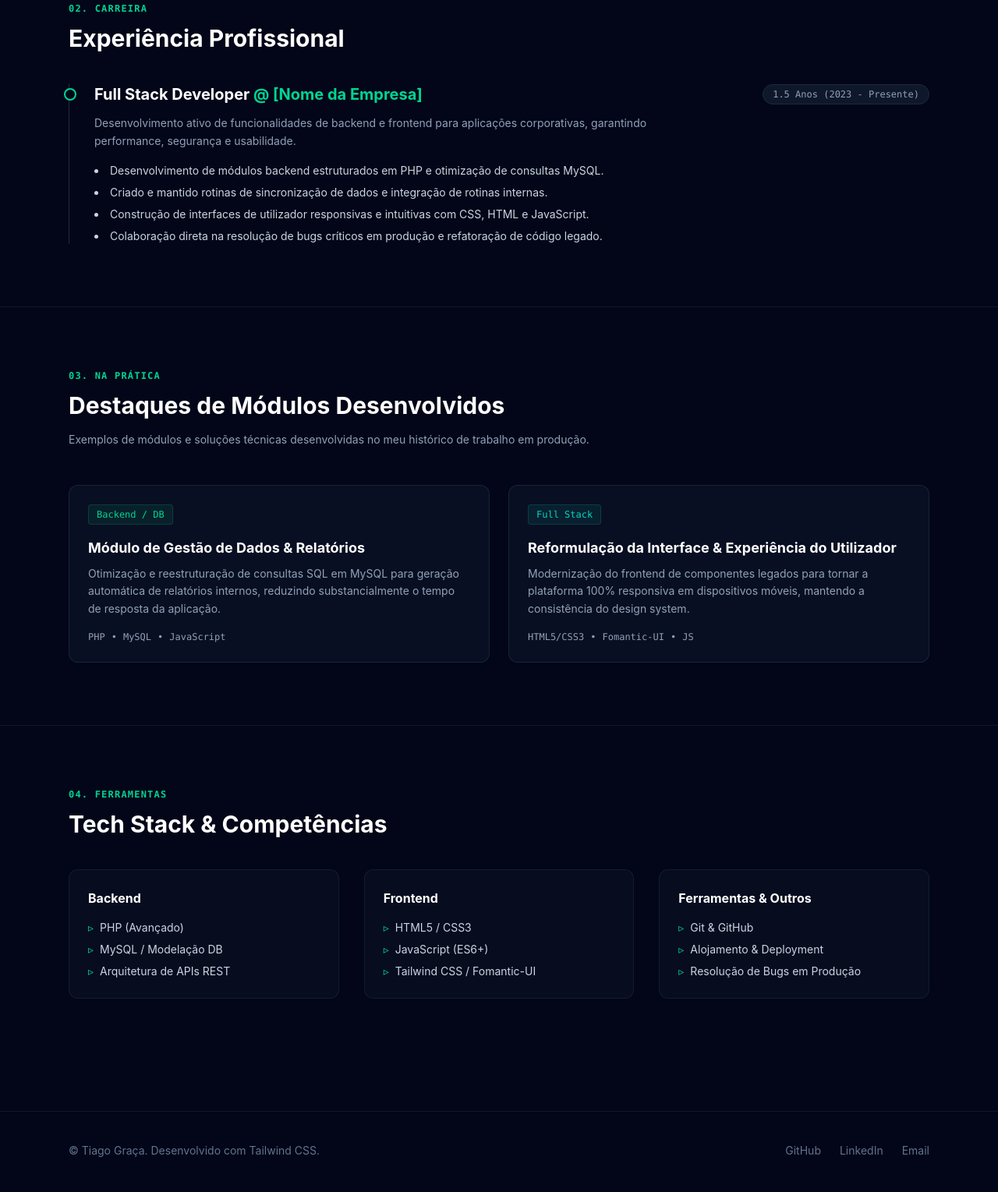
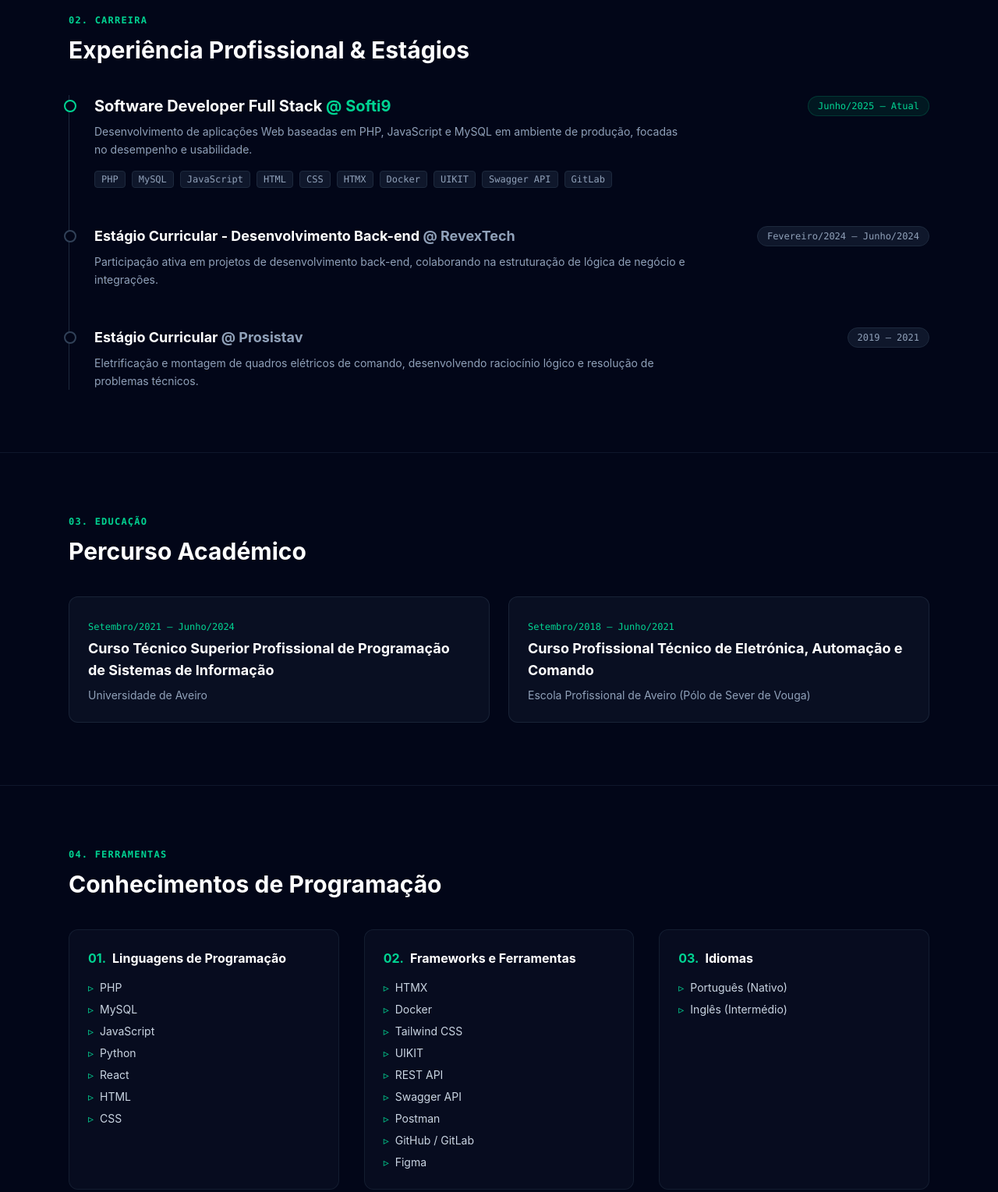
Before and after one commit to TiagoGraca03/digital_tiago, a website: page index.html in a window 1280 px wide. Shown: the part 1204-2733 px from the top of the page at 78% size. Drawn offline with Linux system fonts and the light colour scheme.

Commit message:
Refactor code structure for improved readability and maintainability. -Added a photo to CV -More detailed descriptions

```diff
--- a/index.html
+++ b/index.html
@@ -3,7 +3,7 @@
 <head>
   <meta charset="UTF-8">
   <meta name="viewport" content="width=device-width, initial-scale=1.0">
-  <title>Tiago Graça | Full Stack Developer</title>
+  <title>Tiago Graça | Software Developer</title>
   <link rel="stylesheet" href="dist/output.css">
 </head>
 <body class="bg-slate-950 text-slate-100 font-sans antialiased selection:bg-emerald-500 selection:text-slate-950">
@@ -12,19 +12,19 @@
   <header class="fixed top-0 left-0 right-0 z-50 bg-slate-950/80 backdrop-blur-md border-b border-slate-800/80">
     <div class="max-w-6xl mx-auto px-6 h-20 flex items-center justify-between">
       <a href="#" class="text-xl font-bold font-mono tracking-wider text-emerald-400 hover:text-emerald-300 transition-colors">
-        TG<span class="text-slate-500">.dev</span>
+        Tiago Graça
       </a>
 
       <nav class="hidden md:flex items-center gap-8 text-sm font-medium text-slate-300">
         <a href="#sobre" class="hover:text-emerald-400 transition-colors">Sobre</a>
         <a href="#experiencia" class="hover:text-emerald-400 transition-colors">Experiência</a>
-        <a href="#projetos" class="hover:text-emerald-400 transition-colors">Projetos Reais</a>
+        <a href="#formacao" class="hover:text-emerald-400 transition-colors">Formação</a>
         <a href="#skills" class="hover:text-emerald-400 transition-colors">Skills</a>
       </nav>
 
       <div class="flex items-center gap-4">
-        <a href="cv-tiago-graca.pdf" target="_blank" class="px-4 py-2 text-sm font-semibold text-slate-950 bg-emerald-400 hover:bg-emerald-300 rounded-lg transition-all shadow-md shadow-emerald-500/10">
-          Descarregar CV (PDF)
+        <a href="mailto:tiago.graca.dev@gmail.com" class="px-4 py-2 text-sm font-semibold text-slate-950 bg-emerald-400 hover:bg-emerald-300 rounded-lg transition-all shadow-md shadow-emerald-500/10">
+          Contactar
         </a>
       </div>
     </div>
@@ -32,44 +32,55 @@
 
   <main class="pt-20">
 
-    <!-- 2. HERO SECTION -->
+    <!-- 2. Hero -->
     <section class="min-h-[85vh] flex flex-col justify-center max-w-6xl mx-auto px-6 py-16">
-      <div class="max-w-3xl">
+      <div class="flex flex-col-reverse md:flex-row items-center justify-between gap-8 md:gap-12">
+
+        <!-- Conteúdo do Texto -->
+        <div class="flex-1 text-left">
           <div class="inline-flex items-center gap-2 px-3 py-1.5 rounded-full bg-emerald-500/10 border border-emerald-500/20 text-emerald-400 text-xs font-mono font-medium mb-6">
             <span class="w-2 h-2 rounded-full bg-emerald-400 animate-pulse"></span>
             Disponível para novos desafios
           </div>
 
           <h1 class="text-4xl sm:text-6xl font-extrabold tracking-tight text-white mb-6 leading-tight">
-          Olá, sou o Tiago Graça.<br />
+            Olá, sou o Tiago Graça<br />
             <span class="text-transparent bg-clip-text bg-gradient-to-r from-emerald-400 to-teal-200">
-            Full Stack Developer.
+              Software Developer
             </span>
           </h1>
 
-        <p class="text-lg sm:text-xl text-slate-400 leading-relaxed mb-8">
-          Com <strong class="text-slate-200">1 ano e meio de experiência</strong> no desenvolvimento e manutenção de aplicações web robustas em ambiente de produção. Especializado na construção de backends sólidos em <strong class="text-slate-200">PHP & MySQL</strong> e interfaces dinâmicas.
+          <p class="text-lg sm:text-xl text-slate-400 leading-relaxed mb-8 max-w-2xl">
+            Software Developer Full-Stack com experiência profissional em <strong class="text-slate-200">PHP, MySQL, JavaScript, HTML e CSS</strong>, além de formação técnica em programação de sistemas de informação. Motivado por desafios técnicos, procuro criar soluções web eficientes e continuar a crescer numa equipa focada em inovação.
           </p>
-
-        <!-- Tech Badges -->
-        <div class="flex flex-wrap gap-2 mb-10 font-mono text-xs">
-          <span class="px-3 py-1 rounded bg-slate-900 border border-slate-800 text-slate-300">PHP</span>
-          <span class="px-3 py-1 rounded bg-slate-900 border border-slate-800 text-slate-300">MySQL</span>
-          <span class="px-3 py-1 rounded bg-slate-900 border border-slate-800 text-slate-300">JavaScript</span>
-          <span class="px-3 py-1 rounded bg-slate-900 border border-slate-800 text-slate-300">HTML5 / CSS3</span>
-          <span class="px-3 py-1 rounded bg-slate-900 border border-slate-800 text-slate-300">Tailwind CSS</span>
-          <span class="px-3 py-1 rounded bg-slate-900 border border-slate-800 text-slate-300">UIKIT</span>
-          <span class="px-3 py-1 rounded bg-slate-900 border border-slate-800 text-slate-300">HTMX</span>
-        </div>
 
           <div class="flex flex-wrap items-center gap-4">
             <a href="#experiencia" class="px-6 py-3 bg-emerald-400 text-slate-950 font-semibold rounded-lg hover:bg-emerald-300 transition-all">
               Ver Percurso Profissional
             </a>
-          <a href="mailto:teu-email@exemplo.com" class="px-6 py-3 border border-slate-800 text-slate-300 font-semibold rounded-lg hover:bg-slate-900 hover:text-white transition-all">
-            Entrar em Contacto
+            <a href="mailto:tiago.graca.dev@gmail.com" class="px-6 py-3 border border-slate-800 text-slate-300 font-semibold rounded-lg hover:bg-slate-900 hover:text-white transition-all">
+              tiago.graca.dev@gmail.com
             </a>
           </div>
+        </div>
+
+        <!-- Foto de Perfil (Tamanho Médio/Equilibrado & Centrada Verticalmente) -->
+        <div class="flex-shrink-0 self-center">
+          <div class="relative group w-60 h-60 sm:w-78 sm:h-78">
+            <!-- Efeito de brilho circular -->
+            <div class="absolute -inset-1 rounded-full bg-gradient-to-r from-emerald-500 to-teal-500 opacity-40 blur"></div>
+
+            <!-- Moldura Círculo -->
+            <div class="relative w-full h-full rounded-full overflow-hidden border-2 border-emerald-400 bg-slate-900 shadow-xl shadow-emerald-500/10">
+              <img
+                src="img/perfil.png"
+                alt="Tiago Graça"
+                class="w-full h-full object-cover transition-all duration-300"
+              />
+            </div>
+          </div>
+        </div>
+
       </div>
     </section>
 
@@ -80,148 +91,192 @@
           01. Perfil
         </h2>
         <h3 class="text-2xl sm:text-3xl font-bold text-white mb-6">
-          Resolver problemas com código limpo e eficiente.
+          Foco em eficiência, qualidade de código e evolução contínua.
         </h3>
-        <p class="text-slate-400 leading-relaxed max-w-3xl text-base sm:text-lg">
-          Ao longo do meu percurso, trabalhei no ciclo completo de desenvolvimento de software: desde a modelação e otimização de bases de dados MySQL até à implementação de APIs e interfaces responsivas. Sou focado em autonomia, capacidade de aprendizagem rápida e na entrega de valor real para a empresa.
+        <p class="text-slate-400 leading-relaxed max-w-3xl text-base sm:text-lg mb-6">
+          Com base em Aveiro, combino formação académica sólida em Programação de Sistemas de Informação pela Universidade de Aveiro com experiência prática no desenvolvimento de aplicações web empresariais.
         </p>
+        <div class="flex flex-wrap gap-6 text-sm font-mono text-slate-300">
+          <div><span class="text-emerald-400">Localização:</span> Aveiro, Portugal</div>
+          <div><span class="text-emerald-400">Telefone:</span> (+351) 964 731 191</div>
+          <div><span class="text-emerald-400">Idiomas:</span> Português (Nativo), Inglês (Intermédio)</div>
+        </div>
       </div>
     </section>
 
-    <!-- 4. EXPERIÊNCIA PROFISSIONAL -->
+    <!-- 4. EXPERIÊNCIA PROFISSIONAL E ESTÁGIOS -->
     <section id="experiencia" class="py-20 border-t border-slate-900">
       <div class="max-w-6xl mx-auto px-6">
         <h2 class="text-xs font-mono font-semibold tracking-widest text-emerald-400 uppercase mb-3">
           02. Carreira
         </h2>
         <h3 class="text-2xl sm:text-3xl font-bold text-white mb-10">
-          Experiência Profissional
+          Experiência Profissional & Estágios
         </h3>
 
-        <!-- Card de Experiência -->
         <div class="relative pl-6 sm:pl-8 border-l border-slate-800 space-y-12">
 
+          <!-- Softi9 -->
           <div class="relative group">
-            <!-- Ponto na linha temporal -->
             <div class="absolute -left-[31px] sm:-left-[39px] top-1.5 w-4 h-4 rounded-full bg-slate-950 border-2 border-emerald-400 group-hover:scale-125 transition-transform"></div>
 
-            <div class="flex flex-col sm:flex-row sm:items-center justify-between gap-1 mb-3">
+            <div class="flex flex-col sm:flex-row sm:items-center justify-between gap-1 mb-2">
               <h4 class="text-xl font-bold text-white">
-                Full Stack Developer <span class="text-emerald-400">@ [Nome da Empresa]</span>
+                Software Developer Full Stack <span class="text-emerald-400">@ Softi9</span>
               </h4>
-              <span class="font-mono text-xs text-slate-400 bg-slate-900 px-3 py-1 rounded-full border border-slate-800 w-fit">
-                1.5 Anos (2023 - Presente)
+              <span class="font-mono text-xs text-emerald-400 bg-emerald-500/10 px-3 py-1 rounded-full border border-emerald-500/20 w-fit">
+                Junho/2025 – Atual
               </span>
             </div>
 
             <p class="text-slate-400 text-sm mb-4 leading-relaxed max-w-3xl">
-              Desenvolvimento ativo de funcionalidades de backend e frontend para aplicações corporativas, garantindo performance, segurança e usabilidade.
+              Desenvolvimento de aplicações Web baseadas em PHP, JavaScript e MySQL em ambiente de produção, focadas no desempenho e usabilidade.
             </p>
+            <div class="flex flex-wrap gap-2 text-xs font-mono text-slate-400">
+              <span class="px-2 py-0.5 rounded bg-slate-900 border border-slate-800">PHP</span>
+              <span class="px-2 py-0.5 rounded bg-slate-900 border border-slate-800">MySQL</span>
+              <span class="px-2 py-0.5 rounded bg-slate-900 border border-slate-800">JavaScript</span>
+              <span class="px-2 py-0.5 rounded bg-slate-900 border border-slate-800">HTML</span>
+              <span class="px-2 py-0.5 rounded bg-slate-900 border border-slate-800">CSS</span>
+              <span class="px-2 py-0.5 rounded bg-slate-900 border border-slate-800">HTMX</span>
+              <span class="px-2 py-0.5 rounded bg-slate-900 border border-slate-800">Docker</span>
+              <span class="px-2 py-0.5 rounded bg-slate-900 border border-slate-800">UIKIT</span>
+              <span class="px-2 py-0.5 rounded bg-slate-900 border border-slate-800">Swagger API</span>
+              <span class="px-2 py-0.5 rounded bg-slate-900 border border-slate-800">GitLab</span>
+            </div>
+          </div>
 
-            <ul class="space-y-2 text-slate-300 text-sm list-disc list-inside">
-              <li>Desenvolvimento de módulos backend estruturados em PHP e otimização de consultas MySQL.</li>
-              <li>Criado e mantido rotinas de sincronização de dados e integração de rotinas internas.</li>
-              <li>Construção de interfaces de utilizador responsivas e intuitivas com CSS, HTML e JavaScript.</li>
-              <li>Colaboração direta na resolução de bugs críticos em produção e refatoração de código legado.</li>
-            </ul>
+          <!-- RevexTech -->
+          <div class="relative group">
+            <div class="absolute -left-[31px] sm:-left-[39px] top-1.5 w-4 h-4 rounded-full bg-slate-950 border-2 border-slate-700 group-hover:border-emerald-400 transition-colors"></div>
+
+            <div class="flex flex-col sm:flex-row sm:items-center justify-between gap-1 mb-2">
+              <h4 class="text-lg font-bold text-white">
+                Estágio Curricular - Desenvolvimento Back-end <span class="text-slate-400">@ RevexTech</span>
+              </h4>
+              <span class="font-mono text-xs text-slate-400 bg-slate-900 px-3 py-1 rounded-full border border-slate-800 w-fit">
+                Fevereiro/2024 – Junho/2024
+              </span>
+            </div>
+
+            <p class="text-slate-400 text-sm leading-relaxed max-w-3xl">
+              Participação ativa em projetos de desenvolvimento back-end, colaborando na estruturação de lógica de negócio e integrações.
+            </p>
+          </div>
+
+          <!-- Prosistav -->
+          <div class="relative group">
+            <div class="absolute -left-[31px] sm:-left-[39px] top-1.5 w-4 h-4 rounded-full bg-slate-950 border-2 border-slate-700 group-hover:border-emerald-400 transition-colors"></div>
+
+            <div class="flex flex-col sm:flex-row sm:items-center justify-between gap-1 mb-2">
+              <h4 class="text-lg font-bold text-white">
+                Estágio Curricular <span class="text-slate-400">@ Prosistav</span>
+              </h4>
+              <span class="font-mono text-xs text-slate-400 bg-slate-900 px-3 py-1 rounded-full border border-slate-800 w-fit">
+                2019 – 2021
+              </span>
+            </div>
+
+            <p class="text-slate-400 text-sm leading-relaxed max-w-3xl">
+              Eletrificação e montagem de quadros elétricos de comando, desenvolvendo raciocínio lógico e resolução de problemas técnicos.
+            </p>
           </div>
 
         </div>
       </div>
     </section>
 
-    <!-- 5. CASOS DE ESTUDO / PROJETOS REAIS -->
-    <section id="projetos" class="py-20 border-t border-slate-900 bg-slate-950/50">
+    <!-- 5. PERCURSO ACADÉMICO -->
+    <section id="formacao" class="py-20 border-t border-slate-900 bg-slate-950/50">
       <div class="max-w-6xl mx-auto px-6">
         <h2 class="text-xs font-mono font-semibold tracking-widest text-emerald-400 uppercase mb-3">
-          03. Na Prática
+          03. Educação
         </h2>
-        <h3 class="text-2xl sm:text-3xl font-bold text-white mb-4">
-          Destaques de Módulos Desenvolvidos
+        <h3 class="text-2xl sm:text-3xl font-bold text-white mb-10">
+          Percurso Académico
         </h3>
-        <p class="text-slate-400 mb-12 max-w-2xl text-sm">
-          Exemplos de módulos e soluções técnicas desenvolvidas no meu histórico de trabalho em produção.
-        </p>
 
         <div class="grid grid-cols-1 md:grid-cols-2 gap-6">
 
-          <!-- Card Projeto 1 -->
-          <div class="p-6 rounded-xl bg-slate-900/60 border border-slate-800/80 hover:border-slate-700 transition-all">
-            <div class="flex items-center justify-between mb-4">
-              <span class="text-xs font-mono text-emerald-400 bg-emerald-500/10 px-2.5 py-1 rounded border border-emerald-500/20">
-                Backend / DB
-              </span>
-            </div>
-            <h4 class="text-lg font-bold text-white mb-2">
-              Módulo de Gestão de Dados & Relatórios
+          <!-- Universidade de Aveiro -->
+          <div class="p-6 rounded-xl bg-slate-900/60 border border-slate-800/80">
+            <span class="text-xs font-mono text-emerald-400">Setembro/2021 – Junho/2024</span>
+            <h4 class="text-lg font-bold text-white mt-1 mb-2">
+              Curso Técnico Superior Profissional de Programação de Sistemas de Informação
             </h4>
-            <p class="text-slate-400 text-sm mb-4 leading-relaxed">
-              Otimização e reestruturação de consultas SQL em MySQL para geração automática de relatórios internos, reduzindo substancialmente o tempo de resposta da aplicação.
-            </p>
-            <div class="flex flex-wrap gap-2 text-xs font-mono text-slate-400">
-              <span>PHP</span> • <span>MySQL</span> • <span>JavaScript</span>
-            </div>
+            <p class="text-slate-400 text-sm">Universidade de Aveiro</p>
           </div>
 
-          <!-- Card Projeto 2 -->
-          <div class="p-6 rounded-xl bg-slate-900/60 border border-slate-800/80 hover:border-slate-700 transition-all">
-            <div class="flex items-center justify-between mb-4">
-              <span class="text-xs font-mono text-teal-400 bg-teal-500/10 px-2.5 py-1 rounded border border-teal-500/20">
-                Full Stack
-              </span>
-            </div>
-            <h4 class="text-lg font-bold text-white mb-2">
-              Reformulação da Interface & Experiência do Utilizador
+          <!-- Escola Profissional de Aveiro -->
+          <div class="p-6 rounded-xl bg-slate-900/60 border border-slate-800/80">
+            <span class="text-xs font-mono text-emerald-400">Setembro/2018 – Junho/2021</span>
+            <h4 class="text-lg font-bold text-white mt-1 mb-2">
+              Curso Profissional Técnico de Eletrónica, Automação e Comando
             </h4>
-            <p class="text-slate-400 text-sm mb-4 leading-relaxed">
-              Modernização do frontend de componentes legados para tornar a plataforma 100% responsiva em dispositivos móveis, mantendo a consistência do design system.
-            </p>
-            <div class="flex flex-wrap gap-2 text-xs font-mono text-slate-400">
-              <span>HTML5/CSS3</span> • <span>Fomantic-UI</span> • <span>JS</span>
-            </div>
+            <p class="text-slate-400 text-sm">Escola Profissional de Aveiro (Pólo de Sever de Vouga)</p>
           </div>
 
         </div>
       </div>
     </section>
 
-    <!-- 6. SKILLS & CONTACTO -->
+    <!-- 6. SKILLS & TECNOLOGIAS -->
     <section id="skills" class="py-20 border-t border-slate-900">
       <div class="max-w-6xl mx-auto px-6">
         <h2 class="text-xs font-mono font-semibold tracking-widest text-emerald-400 uppercase mb-3">
           04. Ferramentas
         </h2>
         <h3 class="text-2xl sm:text-3xl font-bold text-white mb-10">
-          Tech Stack & Competências
+          Conhecimentos de Programação
         </h3>
 
-        <div class="grid grid-cols-1 sm:grid-cols-3 gap-8 mb-16">
+        <div class="grid grid-cols-1 sm:grid-cols-3 gap-8">
+
+          <!-- Backend & DB -->
           <div class="p-6 rounded-xl bg-slate-900/40 border border-slate-800/60">
-            <h4 class="font-bold text-white mb-4">Backend</h4>
+            <h4 class="font-bold text-white mb-4 flex items-center gap-2">
+              <span class="text-emerald-400">01.</span> Linguagens de Programação
+            </h4>
             <ul class="space-y-2 text-slate-300 text-sm">
-              <li class="flex items-center gap-2"><span class="text-emerald-400">▹</span> PHP (Avançado)</li>
-              <li class="flex items-center gap-2"><span class="text-emerald-400">▹</span> MySQL / Modelação DB</li>
-              <li class="flex items-center gap-2"><span class="text-emerald-400">▹</span> Arquitetura de APIs REST</li>
+              <li class="flex items-center gap-2"><span class="text-emerald-400">▹</span> PHP</li>
+              <li class="flex items-center gap-2"><span class="text-emerald-400">▹</span> MySQL</li>
+              <li class="flex items-center gap-2"><span class="text-emerald-400">▹</span> JavaScript</li>
+              <li class="flex items-center gap-2"><span class="text-emerald-400">▹</span> Python</li>
+              <li class="flex items-center gap-2"><span class="text-emerald-400">▹</span> React</li>
+              <li class="flex items-center gap-2"><span class="text-emerald-400">▹</span> HTML</li>
+              <li class="flex items-center gap-2"><span class="text-emerald-400">▹</span> CSS</li>
             </ul>
           </div>
 
+          <!-- Front-end -->
           <div class="p-6 rounded-xl bg-slate-900/40 border border-slate-800/60">
-            <h4 class="font-bold text-white mb-4">Frontend</h4>
+            <h4 class="font-bold text-white mb-4 flex items-center gap-2">
+              <span class="text-emerald-400">02.</span> Frameworks e Ferramentas
+            </h4>
             <ul class="space-y-2 text-slate-300 text-sm">
-              <li class="flex items-center gap-2"><span class="text-emerald-400">▹</span> HTML5 / CSS3</li>
-              <li class="flex items-center gap-2"><span class="text-emerald-400">▹</span> JavaScript (ES6+)</li>
-              <li class="flex items-center gap-2"><span class="text-emerald-400">▹</span> Tailwind CSS / Fomantic-UI</li>
+              <li class="flex items-center gap-2"><span class="text-emerald-400">▹</span> HTMX</li>
+              <li class="flex items-center gap-2"><span class="text-emerald-400">▹</span> Docker</li>
+              <li class="flex items-center gap-2"><span class="text-emerald-400">▹</span> Tailwind CSS</li>
+              <li class="flex items-center gap-2"><span class="text-emerald-400">▹</span> UIKIT</li>
+              <li class="flex items-center gap-2"><span class="text-emerald-400">▹</span> REST API</li>
+              <li class="flex items-center gap-2"><span class="text-emerald-400">▹</span> Swagger API</li>
+              <li class="flex items-center gap-2"><span class="text-emerald-400">▹</span> Postman</li>
+              <li class="flex items-center gap-2"><span class="text-emerald-400">▹</span> GitHub / GitLab</li>
+              <li class="flex items-center gap-2"><span class="text-emerald-400">▹</span> Figma</li>
             </ul>
           </div>
 
+          <!-- Idiomas e Outros -->
           <div class="p-6 rounded-xl bg-slate-900/40 border border-slate-800/60">
-            <h4 class="font-bold text-white mb-4">Ferramentas & Outros</h4>
+            <h4 class="font-bold text-white mb-4 flex items-center gap-2">
+              <span class="text-emerald-400">03.</span> Idiomas
+            </h4>
             <ul class="space-y-2 text-slate-300 text-sm">
-              <li class="flex items-center gap-2"><span class="text-emerald-400">▹</span> Git & GitHub</li>
-              <li class="flex items-center gap-2"><span class="text-emerald-400">▹</span> Alojamento & Deployment</li>
-              <li class="flex items-center gap-2"><span class="text-emerald-400">▹</span> Resolução de Bugs em Produção</li>
+              <li class="flex items-center gap-2"><span class="text-emerald-400">▹</span> Português (Nativo)</li>
+              <li class="flex items-center gap-2"><span class="text-emerald-400">▹</span> Inglês (Intermédio)</li>
             </ul>
           </div>
+
         </div>
       </div>
     </section>
@@ -231,11 +286,11 @@
   <!-- FOOTER -->
   <footer class="border-t border-slate-900 py-10 bg-slate-950 text-center text-slate-500 text-sm">
     <div class="max-w-6xl mx-auto px-6 flex flex-col sm:flex-row items-center justify-between gap-4">
-      <p>© Tiago Graça. Desenvolvido com Tailwind CSS.</p>
-      <div class="flex gap-6">
-        <a href="https://github.com/o-teu-usuario" target="_blank" class="hover:text-emerald-400 transition-colors">GitHub</a>
-        <a href="https://linkedin.com/in/o-teu-perfil" target="_blank" class="hover:text-emerald-400 transition-colors">LinkedIn</a>
-        <a href="mailto:teu-email@exemplo.com" class="hover:text-emerald-400 transition-colors">Email</a>
+      <p>© Tiago Graça</p>
+      <div class="flex flex-wrap justify-center gap-x-6 gap-y-2">
+        <a href="https://linkedin.com/in/t-graca/" target="_blank" class="hover:text-emerald-400 transition-colors">LinkedIn</a>
+        <a href="mailto:tiago.graca.dev@gmail.com" class="hover:text-emerald-400 transition-colors whitespace-nowrap">tiago.graca.dev@gmail.com</a>
+        <span class="text-slate-600 whitespace-nowrap">(+351) 964 731 191</span>
       </div>
     </div>
   </footer>
```
Also changed, not shown: dist/output.css, img/perfil.png (added). Lines whose indentation alone changed are shown as unchanged.
